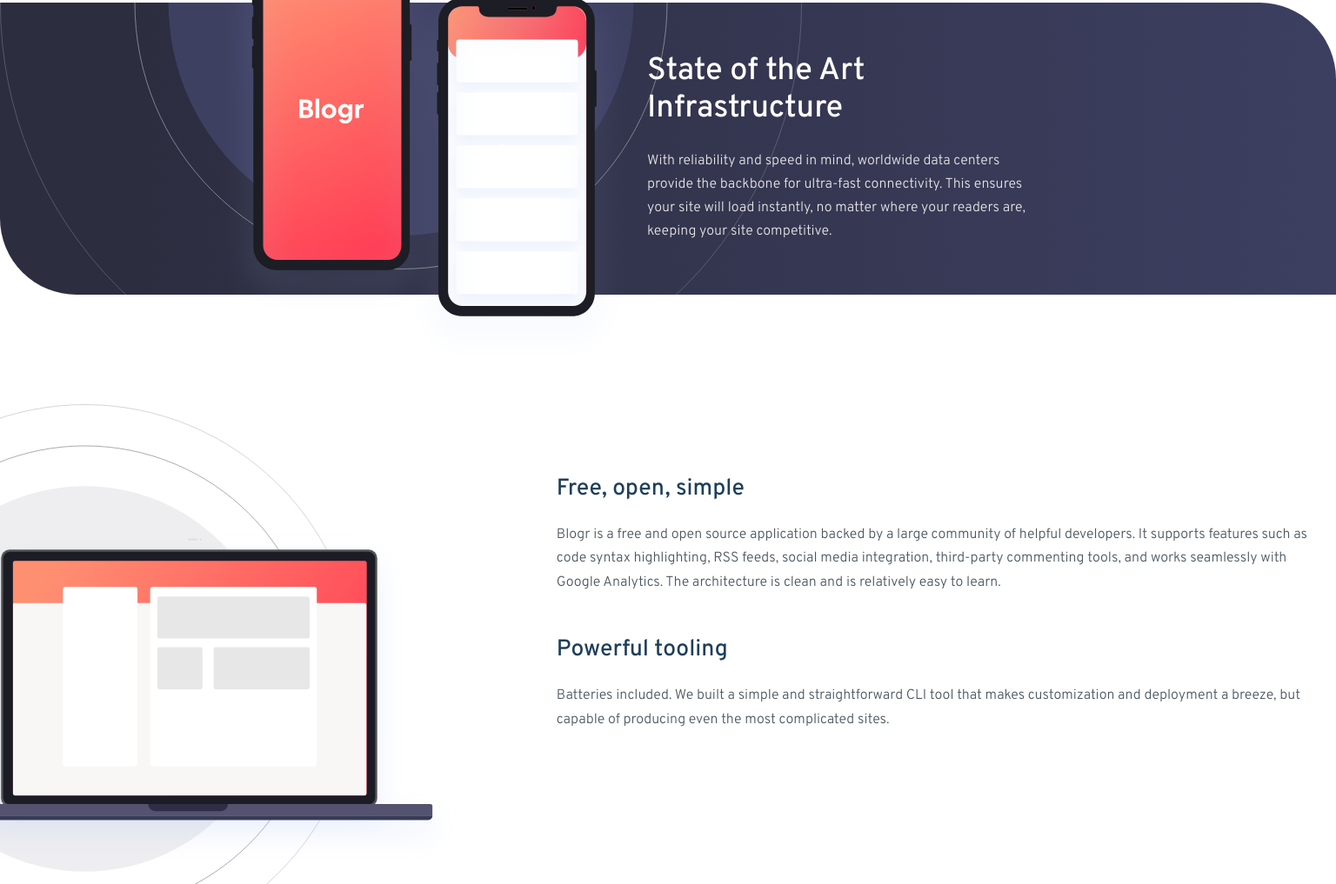
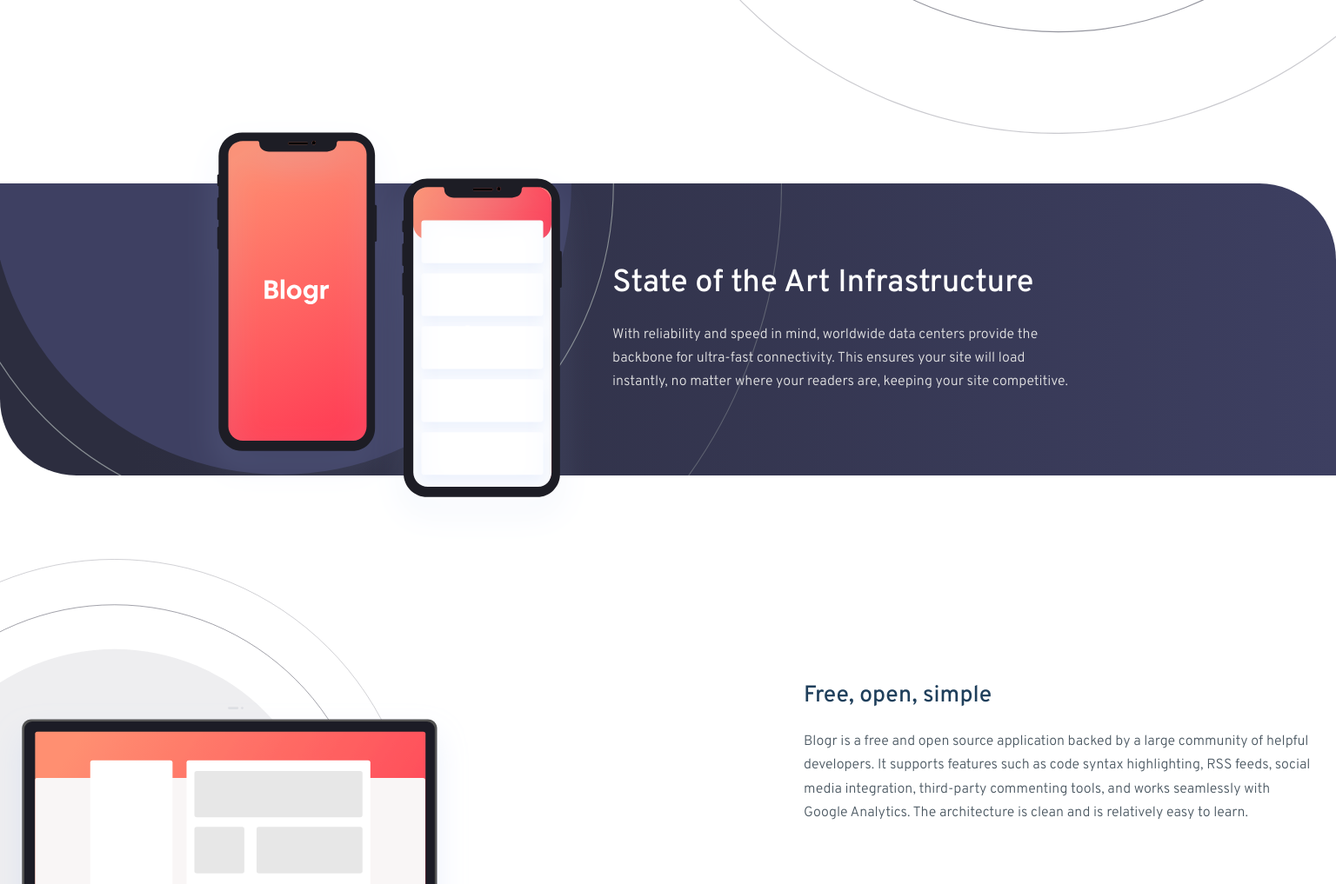
Before and after one commit to anaClarissi/blogr-lading-page, a website built with Vite: page index.html in a window 1536 px wide. Shown: the part 1394-2411 px from the top of the page at 87% size. Built offline with nearby package versions, Linux system fonts and the light colour scheme.

Commit message:
fear: desktop larger medias devices

```diff
--- a/src/css/style.css
+++ b/src/css/style.css
@@ -458,6 +458,7 @@ h3.title {
 /*    ~~~~~~~    DESKTOP   ~~~~~~~    */
 /*====================================*/
 
+/* 960px */
 @media (min-width: 60em) {
 
   /*================================*/
@@ -610,7 +611,7 @@ h3.title {
   }
 
   .section-background-image {
-    transform: translateY(-50%) scale(1);
+    transform: translate(-15%,-50%) scale(1.25);
   }
 
 
@@ -636,7 +637,7 @@ h3.title {
   #footer .container {
     flex-direction: row;
     align-items: flex-start;
-    justify-content: center;
+    justify-content: space-evenly;
     gap: 6rem;
   }
 
@@ -649,3 +650,98 @@ h3.title {
   }
 
 }
+
+/* 1280px */
+@media (min-width: 80em) {
+
+  /*================================*/
+  /*              MAIN              */
+  /*================================*/
+
+  .section-content {
+    justify-content: center;
+    max-width: 40rem;
+  }
+
+
+
+  /*================================*/
+  /*        PRIMARY SECTION         */
+  /*================================*/
+
+  .primary-section {
+    gap: 0;
+  }
+
+
+  .primary-section .section-image {
+    transform: translateX(10%) scale(1.25);
+  }
+
+
+
+  /*================================*/
+  /*       SECONDARY SECTION        */
+  /*================================*/
+
+  .secondary-section .content {
+    max-width: 35rem;
+  }
+
+
+
+  /*================================*/
+  /*        TERTIARY SECTION        */
+  /*================================*/
+
+  .tertiary-section {
+    padding: 5rem 0;
+  }
+
+
+
+  /*================================*/
+  /*             FOOTER             */
+  /*================================*/
+
+  .footer-brand {
+    margin-right: 5rem;
+  }
+
+}
+
+/* 1440px */
+@media (min-width: 90em) {
+
+  /*================================*/
+  /*              MAIN              */
+  /*================================*/
+
+  .section-content {
+    gap: 5rem;
+  }
+
+
+
+  /*================================*/
+  /*        TERTIARY SECTION        */
+  /*================================*/
+
+  .tertiary-section {
+    padding: 1rem 0;
+  }
+
+  .tertiary-section .section-image {
+    transform: translateX(-25%) scale(1);
+  }
+
+
+  /*================================*/
+  /*             FOOTER             */
+  /*================================*/
+
+  .footer-brand {
+    margin-right: 7rem;
+  }
+
+}
```
